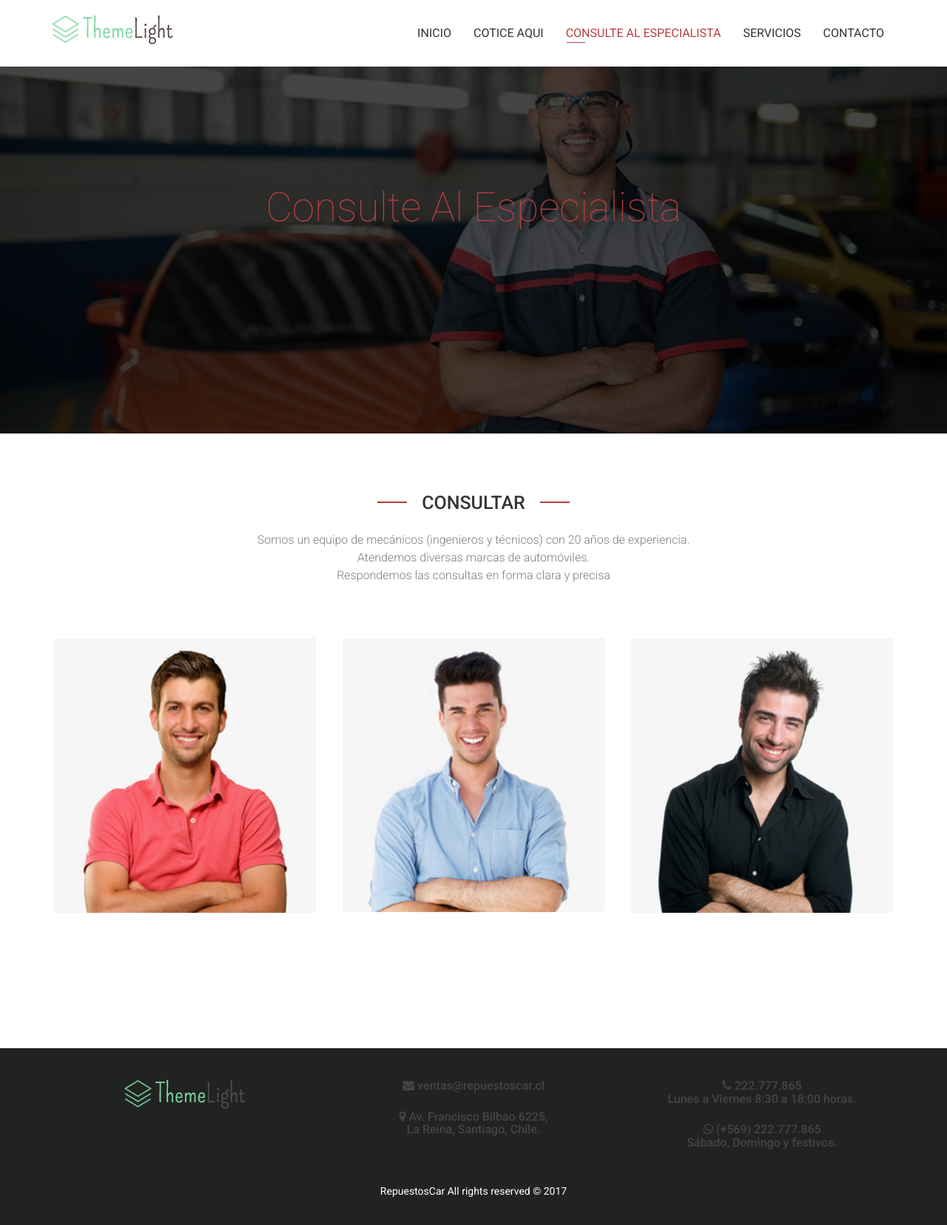
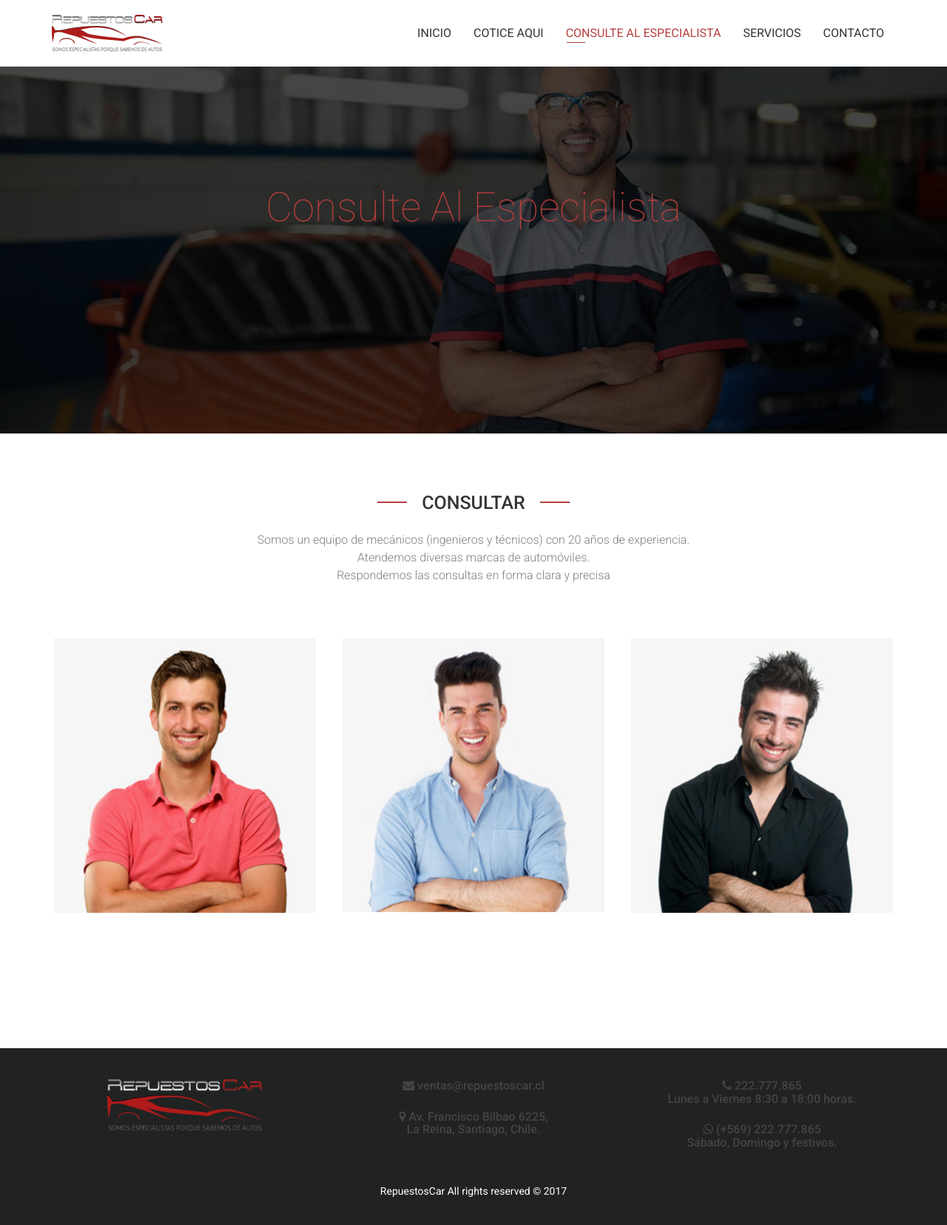
Before and after one commit to iurrieta/repuestoscar, a plain HTML site: page consultar.html in a window 1280 px wide. Shown: the whole page at 74% size. Drawn offline with nearby package versions, Linux system fonts and the light colour scheme; some packages are replaced by stand-ins of ours.

Commit message:
integracion de logo

```diff
--- a/consultar.html
+++ b/consultar.html
@@ -39,7 +39,7 @@
 
 					<!-- logo -->
 					<h1 class="navbar-brand">
-						<a href="#body"><img src="img/logo.png" height="40" width="164" alt=""></a>
+                        <a href="index.html"><img src="img/logo1.png" height="50" alt=""></a>
 					</h1>
 					<!-- /logo -->
                 </div>
@@ -121,7 +121,7 @@
 				<div class="row">
 					<div class="col-md-4 col-sm-12">
 						<div class="block">
-							<a href="#"><img src="img/logo.png" alt=""></a>
+                            <a href="index.html"><img src="img/logo1.png" height="70" alt=""></a>
                             <br>
 						</div>
 					</div>
```
Also changed, not shown: contacto.html (+2 -2 lines), cotizar.html (+2 -2 lines), index.html (+2 -2 lines), servicios.html (+2 -2 lines), img/logo1.png (added), img/logo2.png (added), img/logo3.png (added).
